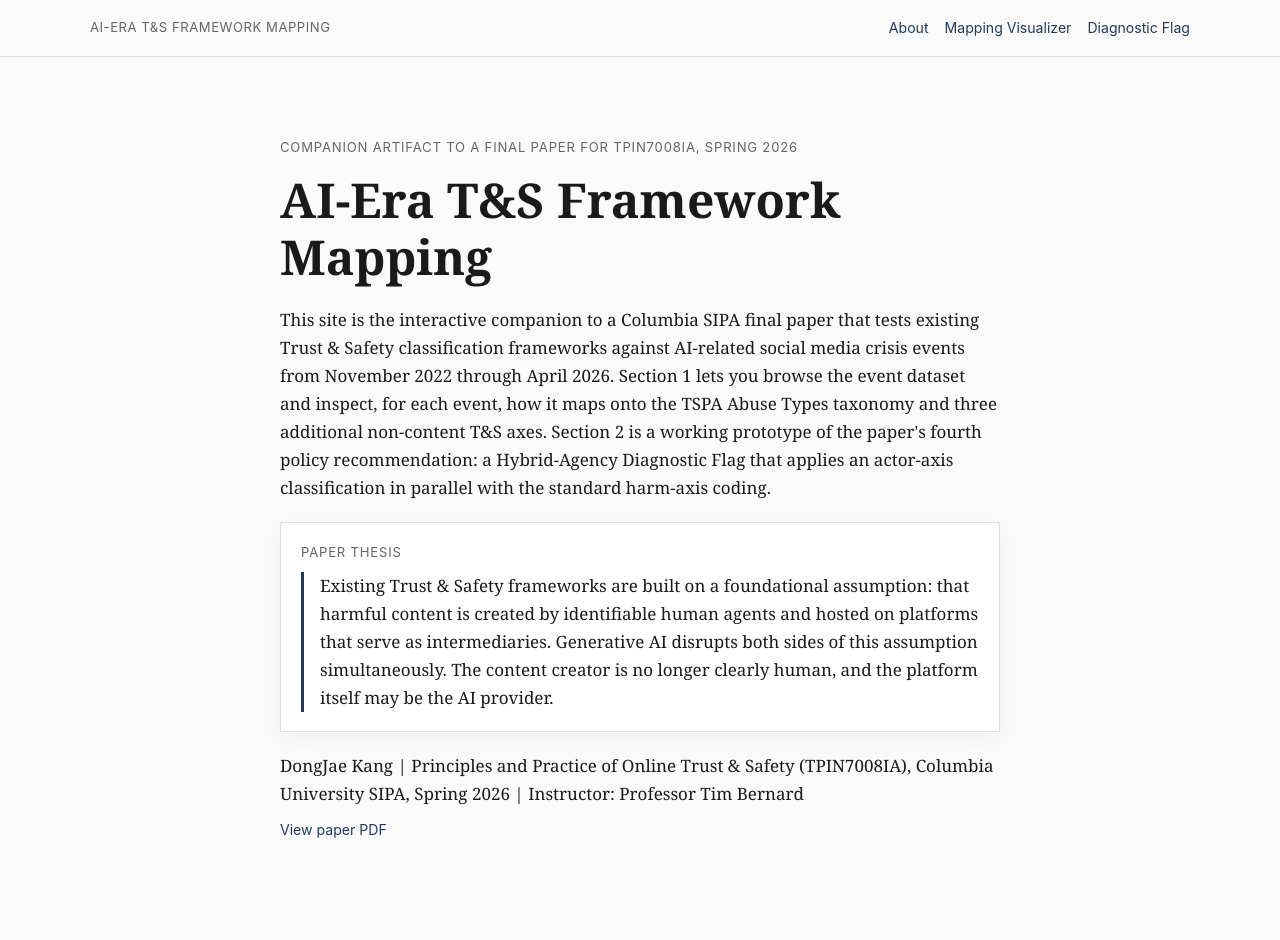
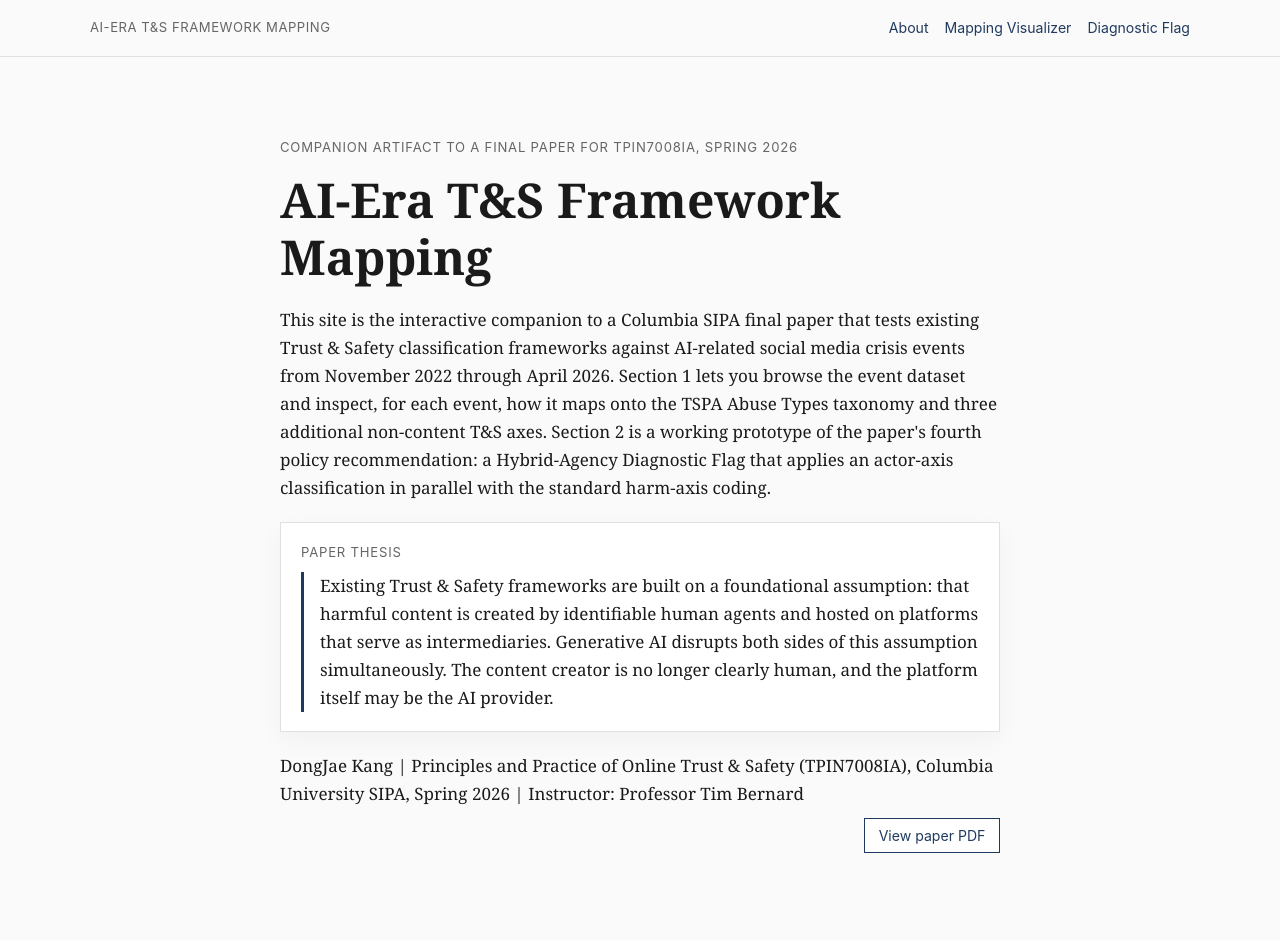
Before and after one commit to dongjae-kang/tspa-ai-mapping, a React (Vite) app: page / in a window 1280 px wide. Shown: the top 940 px of the page. Built offline with nearby package versions, Linux system fonts and the light colour scheme.

Commit message:
Style paper PDF link as action button

```diff
--- a/src/styles.css
+++ b/src/styles.css
@@ -215,8 +215,28 @@ blockquote {
 .paper-link {
   display: inline-flex;
   width: fit-content;
+  align-self: flex-end;
+  align-items: center;
+  justify-content: center;
+  padding: 0.6rem 0.85rem;
+  border: 1px solid var(--accent);
+  background: var(--surface);
+  color: var(--accent);
+  line-height: 1;
   font-size: 0.88rem;
   text-decoration: none;
+  transition: background-color 160ms ease, color 160ms ease, border-color 160ms ease;
+}
+
+.paper-link:hover,
+.paper-link:focus-visible {
+  background: var(--accent-soft);
+}
+
+@media (max-width: 640px) {
+  .paper-link {
+    align-self: flex-start;
+  }
 }
 
 .section-block {
```
